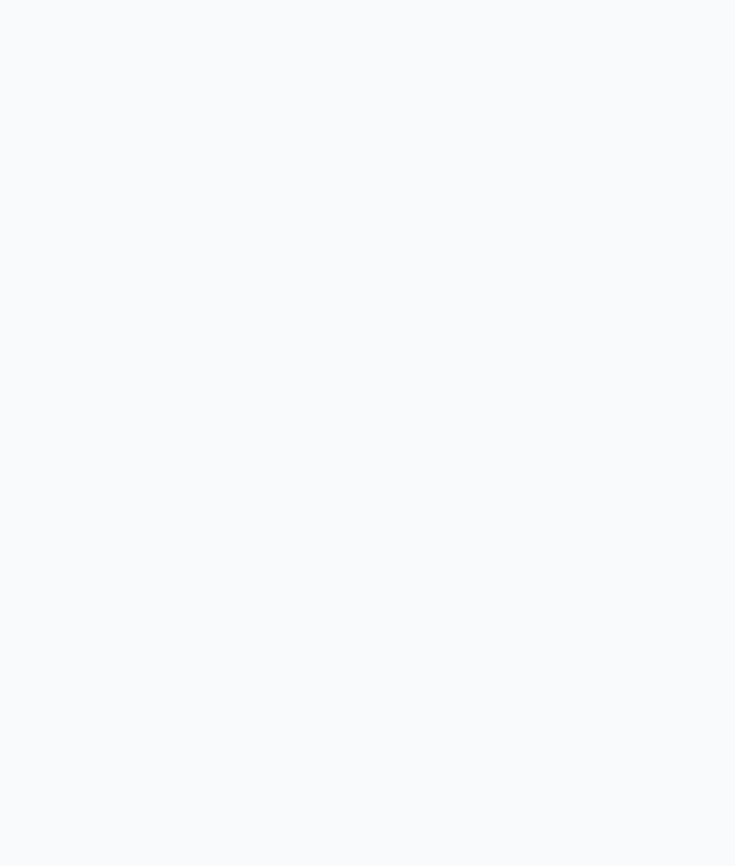
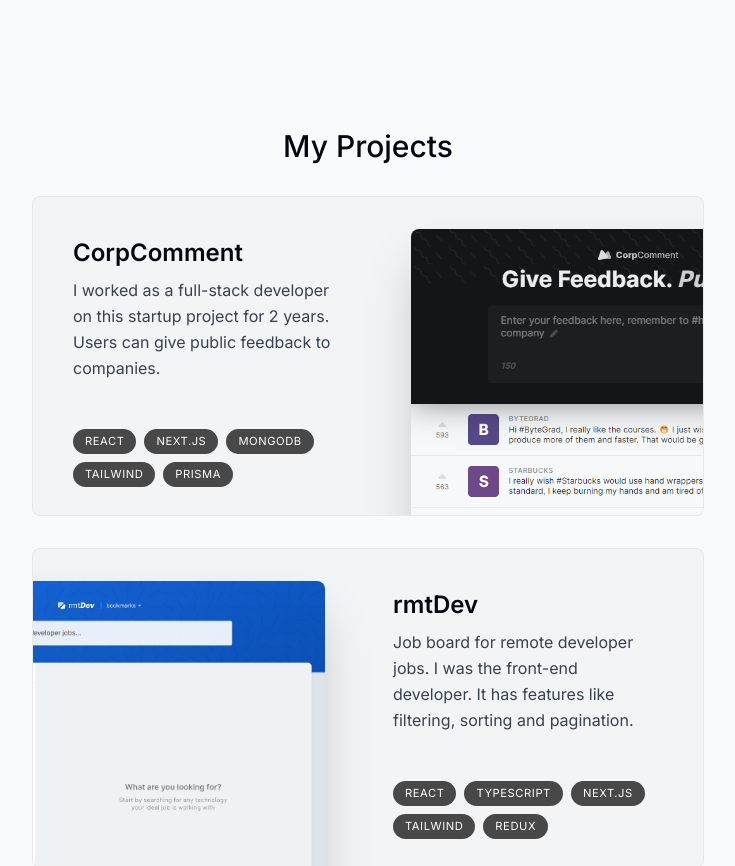
Before and after one commit to valentincharlone/portfolio, a Next.js app: page / in a window 1280 px wide. Shown: the part 1160-2026 px from the top of the page, without its empty margins (272-1007 px from the left). Built offline with nearby package versions, Linux system fonts and the light colour scheme.

Commit message:
Remove unused font files and add project components with dynamic rendering

```diff
--- a/app/layout.tsx
+++ b/app/layout.tsx
@@ -16,7 +16,7 @@
   children: React.ReactNode;
 }>) {
   return (
-    <html lang="en">
+    <html lang="en" className="!scroll-smooth">
       <body
         className={` ${inter.className} h-[5000px] bg-gray-50 text-gray-950 relative pt-28 sm:pt-36`}
       >
--- a/app/page.tsx
+++ b/app/page.tsx
@@ -1,6 +1,7 @@
 import About from "@/components/about";
 import Divider from "@/components/divider";
 import Hero from "@/components/hero";
+import Projects from "@/components/projects";
 
 export default function Home() {
   return (
@@ -8,6 +9,7 @@
       <Hero />
       <Divider />
       <About />
+      <Projects />
     </main>
   );
 }
--- a/components/about.tsx
+++ b/components/about.tsx
@@ -2,6 +2,7 @@
 
 import React from "react";
 import { motion } from "framer-motion";
+import SectionHeading from "./section-heading";
 
 export default function About() {
   return (
@@ -12,9 +13,7 @@
       transition={{ delay: 0.175 }}
       id="about"
     >
-      <h2 className="text-3xl font-medium capitalize mb-8 text-center">
-        About me
-      </h2>
+      <SectionHeading>About me</SectionHeading>
       <p className="mb-3">
         After graduating with a degree in{" "}
         <span className="font-medium">Accounting</span>, I decided to pursue my
--- a/components/image-profile.tsx
+++ b/components/image-profile.tsx
@@ -35,7 +35,7 @@
           }}
           className="absolute bottom-0 -right-3 text-4xl"
         >
-          👋
+          🤙
         </motion.span>
       </div>
     </div>
--- /dev/null
+++ b/components/project.tsx
@@ -0,0 +1,70 @@
+"use client";
+
+import { projectsData } from "@/lib/data";
+import { useScroll, useTransform } from "framer-motion";
+import Image from "next/image";
+import React, { useRef } from "react";
+import { motion } from "framer-motion";
+
+type ProjectProps = (typeof projectsData)[number];
+
+export default function Project({
+  title,
+  description,
+  tags,
+  imageUrl,
+}: ProjectProps) {
+  const ref = useRef<HTMLDivElement>(null);
+  const { scrollYProgress } = useScroll({
+    target: ref,
+    offset: ["0 1", "1.5 1"],
+  });
+  const scaleProgess = useTransform(scrollYProgress, [0, 1], [0.7, 1]);
+  const opacityProgess = useTransform(scrollYProgress, [0, 1], [0.6, 1]);
+
+  return (
+    <motion.div
+      ref={ref}
+      style={{
+        scale: scaleProgess,
+        opacity: opacityProgess,
+      }}
+      className="group mb-3 sm:mb-8 last:mb-0"
+    >
+      <section className="bg-gray-100  max-w-[42rem] border border-black/5 rounded-lg overflow-hidden sm:pr-8 relative sm:h-[20rem] hover:bg-gray-200 transition sm:group-even:pl-8 ">
+        <div className="pt-4 pb-7 px-5 sm:pl-10 sm:pr-2 sm:pt-10 sm:max-w-[50%] flex flex-col h-full sm:group-even:ml-[18rem]">
+          <h3 className="text-2xl font-semibold">{title}</h3>
+          <p className="mt-2 leading-relaxed text-gray-700 ">{description}</p>
+          <ul className="flex flex-wrap mt-4 gap-2 sm:mt-auto">
+            {tags.map((tag, index) => (
+              <li
+                className="bg-black/[0.7] px-3 py-1 text-[0.7rem] uppercase tracking-wider text-white rounded-full "
+                key={index}
+              >
+                {tag}
+              </li>
+            ))}
+          </ul>
+        </div>
+
+        <Image
+          src={imageUrl}
+          alt="Project I worked on"
+          quality={95}
+          className="absolute hidden sm:block top-8 -right-40 w-[28.25rem] rounded-t-lg shadow-2xl
+        transition
+        group-hover:scale-[1.04]
+        group-hover:-translate-x-3
+        group-hover:translate-y-3
+        group-hover:-rotate-2
+
+        group-even:group-hover:translate-x-3
+        group-even:group-hover:translate-y-3
+        group-even:group-hover:rotate-2
+
+        group-even:right-[initial] group-even:-left-40"
+        />
+      </section>
+    </motion.div>
+  );
+}
--- /dev/null
+++ b/components/projects.tsx
@@ -0,0 +1,19 @@
+import React from "react";
+import SectionHeading from "./section-heading";
+import Project from "./project";
+import { projectsData } from "@/lib/data";
+
+export default function Projects() {
+  return (
+    <section id="projects" className="scroll-mt-28">
+      <SectionHeading>My Projects</SectionHeading>
+      <div>
+        {projectsData.map((project, index) => (
+          <React.Fragment key={index}>
+            <Project {...project} />
+          </React.Fragment>
+        ))}
+      </div>
+    </section>
+  );
+}
--- /dev/null
+++ b/components/section-heading.tsx
@@ -0,0 +1,13 @@
+import React from "react";
+
+type SectionHeadingProps = {
+  children: React.ReactNode;
+};
+
+export default function SectionHeading({ children }: SectionHeadingProps) {
+  return (
+    <h2 className="text-3xl font-medium capitalize mb-8 text-center">
+      {children}
+    </h2>
+  );
+}
```
Also changed, not shown: app/fonts/GeistMonoVF.woff (deleted), app/fonts/GeistVF.woff (deleted).
